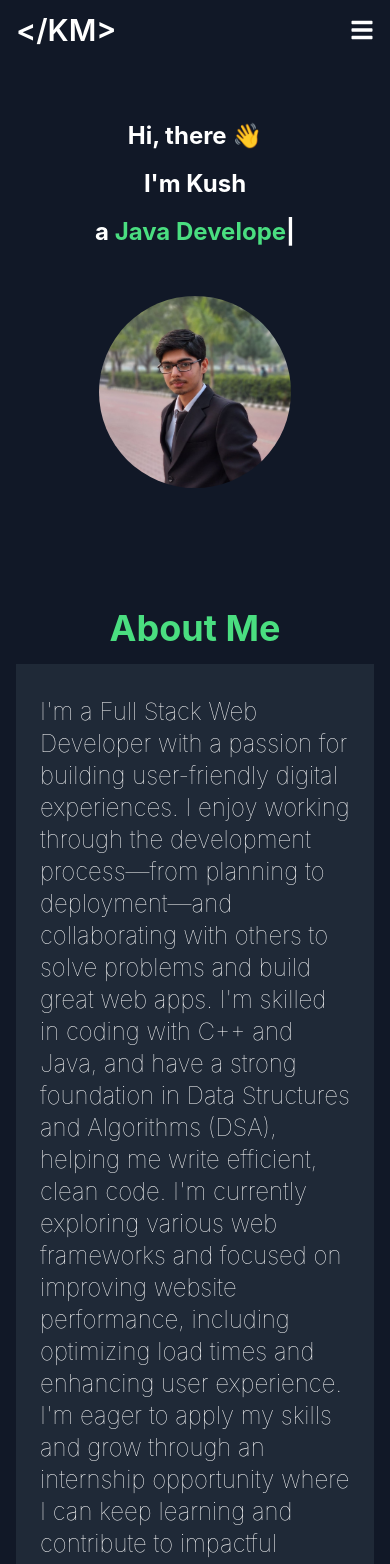
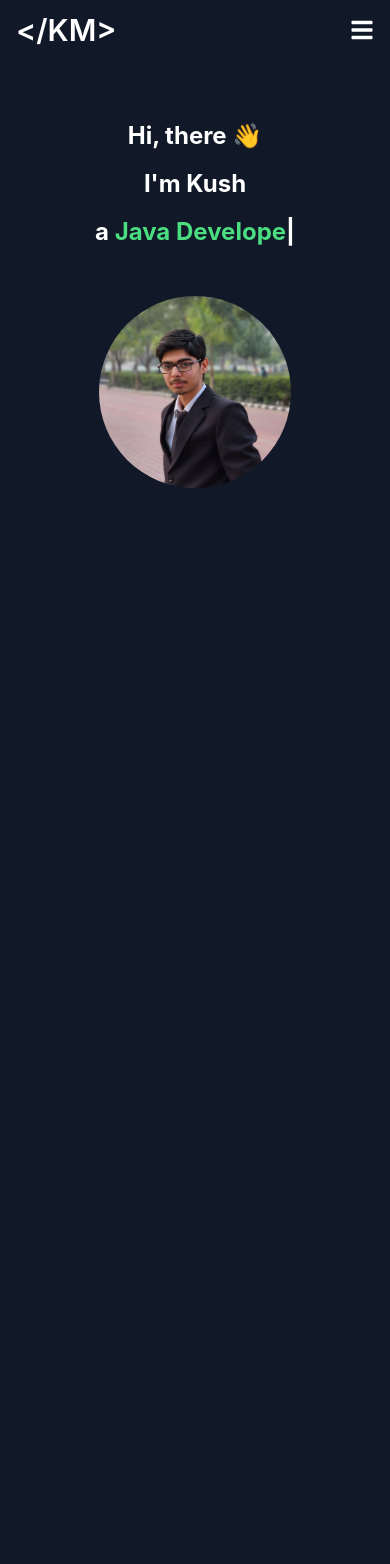
Before and after one commit to Kush-012/kush, a React (Create React App) app: page / in a window 390 px wide. Shown: the top 1564 px of the page. Built offline with nearby package versions, Linux system fonts and the light colour scheme.

Commit message:
Updated portfolio with latest changes

```diff
--- a/src/components/about.js
+++ b/src/components/about.js
@@ -7,15 +7,15 @@ function About() {
   const [isMobile, setIsMobile] = useState(false);
   const prevScrollY = useRef(0);
 
-  // Mobile-optimized intersection observer
+  // Unified intersection observer for both mobile and PC
   const [titleRef, titleInView] = useInView({
-    triggerOnce: true,
-    threshold: isMobile ? 0.05 : 0.1, // Lower threshold for mobile
+    triggerOnce: false, // Allow re-triggering for scroll animations
+    threshold: 0.1, // Consistent threshold for both devices
   });
 
   const [boxRef, boxInView] = useInView({
-    triggerOnce: isMobile,
-    threshold: isMobile ? 0.05 : 0.5, // Lower threshold for mobile
+    triggerOnce: false, // Allow re-triggering
+    threshold: 0.5, // Consistent threshold
   });
 
   useEffect(() => {
@@ -30,8 +30,6 @@ function About() {
   }, []);
 
   useEffect(() => {
-    if (isMobile) return; // Skip scroll logic on mobile
-
     const handleScroll = () => {
       const currentScrollY = window.scrollY;
 
@@ -48,24 +46,20 @@ function About() {
 
     window.addEventListener("scroll", handleScroll, { passive: true });
     return () => window.removeEventListener("scroll", handleScroll);
-  }, [boxInView, isMobile]);
+  }, [boxInView]);
 
   return (
-    <div id="about" className="px-4 pt-4 sm:pt-10"> {/* Reduced pt-4 for mobile */}
+    <div id="about" className="px-4 pt-4 sm:pt-10">
       <motion.p
         ref={titleRef}
-        className="mt-10 text-4xl font-bold text-center text-green-400 sm:mt-44" // Reduced mt-10 for mobile
-        initial={{ y: isMobile ? 20 : 100, opacity: 0 }} // Reduced initial y for mobile
+        className="mt-10 font-serif text-4xl font-bold text-center text-green-400 sm:mt-44 md:font-sans"
+        initial={{ y: 100, opacity: 0 }}
         animate={
-          isMobile
-            ? titleInView
-              ? { y: 0, opacity: 1 }
-              : { y: 20, opacity: 0 }
-            : shouldAnimate && boxInView
+          shouldAnimate && titleInView
             ? { y: 0, opacity: 1 }
-            : { y: shouldAnimate ? 0 : 100, opacity: shouldAnimate ? 1 : 0 }
+            : { y: 100, opacity: 0 }
         }
-        transition={{ duration: isMobile ? 0.6 : 0.5, ease: "easeOut" }}
+        transition={{ duration: 0.5, ease: "easeOut" }}
       >
         About Me
       </motion.p>
@@ -73,23 +67,15 @@ function About() {
       <motion.div
         ref={boxRef}
         className="p-4 py-6 m-4 mb-40 bg-gray-800 mx-auto max-w-5xl hover:shadow-[0_10px_20px_rgba(74,222,128,0.4)] transition-shadow duration-300"
-        initial={{ scale: isMobile ? 1 : 0.8, y: isMobile ? 20 : 0, opacity: 0 }} // Reduced y for mobile
+        initial={{ scale: 0.8, opacity: 0 }}
         animate={
-          isMobile
-            ? boxInView
-              ? { y: 0, opacity: 1 }
-              : { y: 20, opacity: 0 }
-            : shouldAnimate && boxInView
+          shouldAnimate && boxInView
             ? { scale: 1, opacity: 1 }
-            : { scale: shouldAnimate ? 1 : 0.8, opacity: shouldAnimate ? 1 : 0 }
+            : { scale: 0.8, opacity: 0 }
         }
-        transition={{
-          duration: isMobile ? 0.8 : 0.3,
-          ease: "easeOut",
-          delay: isMobile ? 0.2 : 0,
-        }}
+        transition={{ duration: 0.3, ease: "easeOut" }}
       >
-        <p className="p-2 text-2xl font-thin text-white">
+        <p className="p-2 font-serif text-2xl font-thin text-white md:font-sans">
           I'm a Full Stack Web Developer with a passion for building
           user-friendly digital experiences. I enjoy working through the
           development process—from planning to deployment—and collaborating with
@@ -104,7 +90,7 @@ function About() {
         </p>
 
         <div className="flex flex-col justify-center gap-16 mt-20 sm:flex-row">
-          <button className="bg-green-400 text-black font-semibold px-6 py-2 rounded-full shadow-[0_0_10px_#4ade80] hover:shadow-[0_0_20px_#4ade80] transition duration-300 hover:bg-white text-2xl">
+          <button className="bg-green-400 text-black font-semibold px-6 py-2 rounded-full shadow-[0_0_10px_#4ade80] hover:shadow-[0_0_20px_#4ade80] transition duration-300 hover:bg-white text-2xl md:font-sans font-serif">
             <a href="https://drive.google.com/file/d/1TQnuUGpQq851DvUSkM4_H0iKBCYNE7dx/view?usp=sharing">
               Download Resume
             </a>
--- a/src/components/contact.js
+++ b/src/components/contact.js
@@ -13,7 +13,7 @@ export default function Contact() {
 
       <div className="mb-8">
         <a
-          href="mailto:kashishmukheja7@gmail.com"
+          href="mailto:kushmehta124@gmail.com"
           className="text-xl text-blue-600 transition-colors md:text-2xl hover:text-blue-800"
         >
           Email: kushmehta124@gmail.com
```
